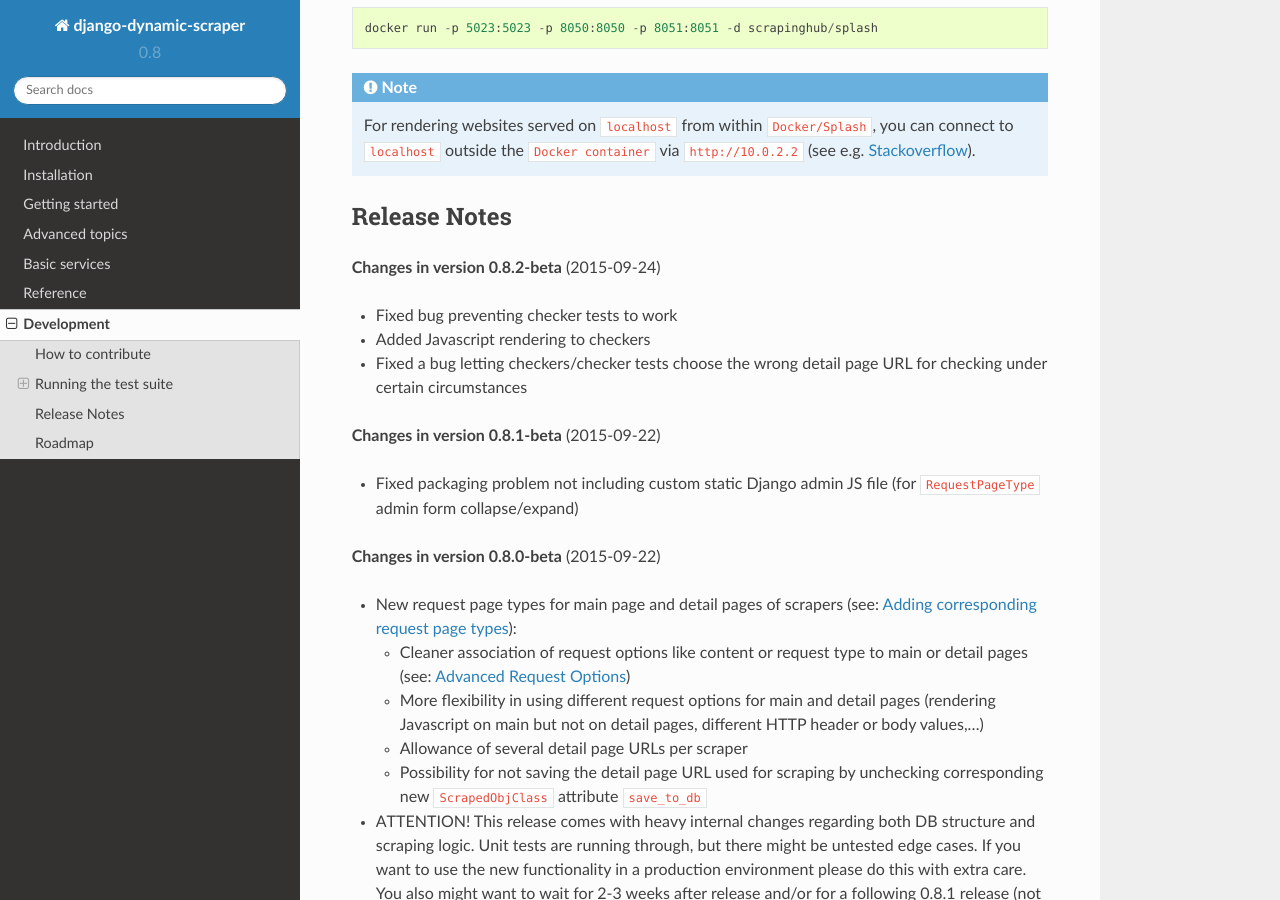
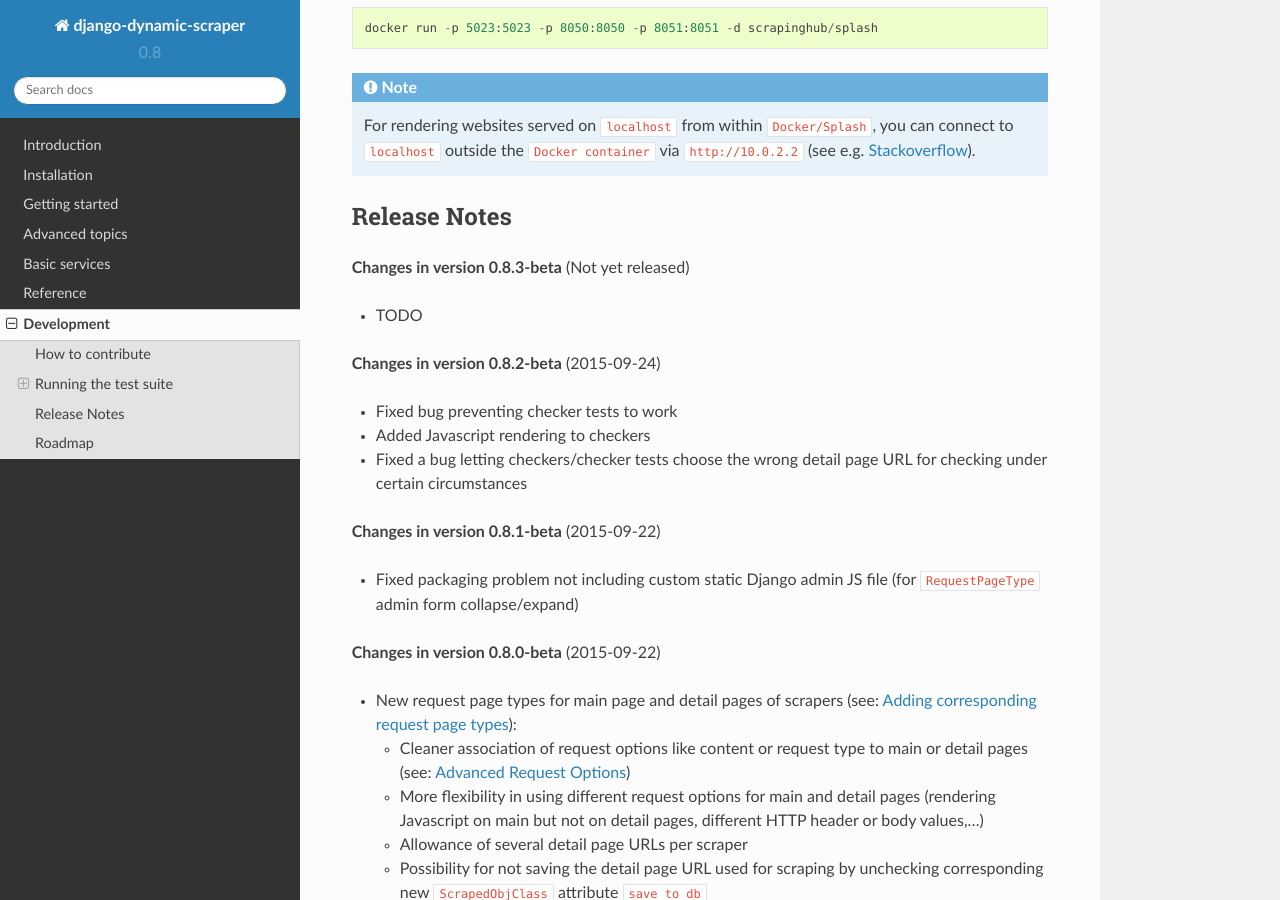
Before and after one commit to dev02019/django-dynamic-scraper, a Sphinx documentation site: the page built from docs/development.rst, in a window 1280 px wide and 900 px high, scrolled down 2148 px. Built offline with Sphinx 7.4.7 and the Read the Docs theme 2.0.0, drawn with Linux system fonts in a browser that asks for light colours.

Commit message:
Release preparations

```diff
--- a/docs/development.rst
+++ b/docs/development.rst
@@ -94,6 +94,10 @@ Docker container can be run with::
 
 Release Notes
 =============
+**Changes in version 0.8.3-beta** (Not yet released)
+
+* TODO
+
 **Changes in version 0.8.2-beta** (2015-09-24)
 
 * Fixed bug preventing checker tests to work
--- a/setup.py
+++ b/setup.py
@@ -4,7 +4,7 @@ import os
 
 setup(
     name='django-dynamic-scraper',
-    version='0.8.2',
+    version='0.8.3',
     description='Creating Scrapy scrapers via the Django admin interface',
     author='Holger Drewes',
     author_email='Holger.Drewes@gmail.com',
```
